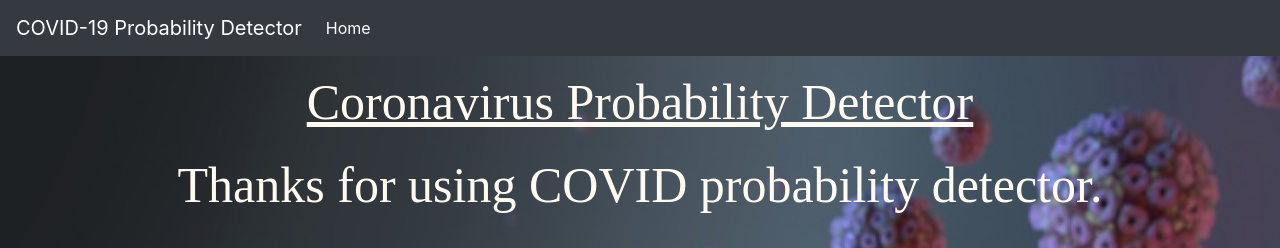
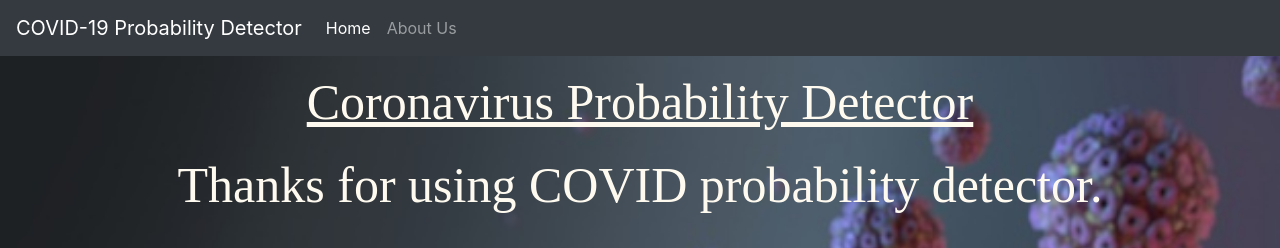
Before and after one commit to dishant9876/Covid-19-Detector, a Flask app: template templates/show.html in a window 1280 px wide. Shown: the top 248 px of the page. Run offline with Flask 2, Linux system fonts and the light colour scheme; the template is opened without the code that fills it, so the values that code supplies are empty; parts of the project's set-up code (start-up, migrations or seed data) failed here and were passed over.

Commit message:
Update show.html

```diff
--- a/templates/show.html
+++ b/templates/show.html
@@ -32,6 +32,9 @@
             <li class="nav-item active">
               <a class="nav-link" href="/">Home <span class="sr-only">(current)</span></a>
             </li>
+            <li class="nav-item">
+              <a class="nav-link" href="/about_us">About Us</a>
+            </li>
           </ul>
         </div>
       </nav>
```
